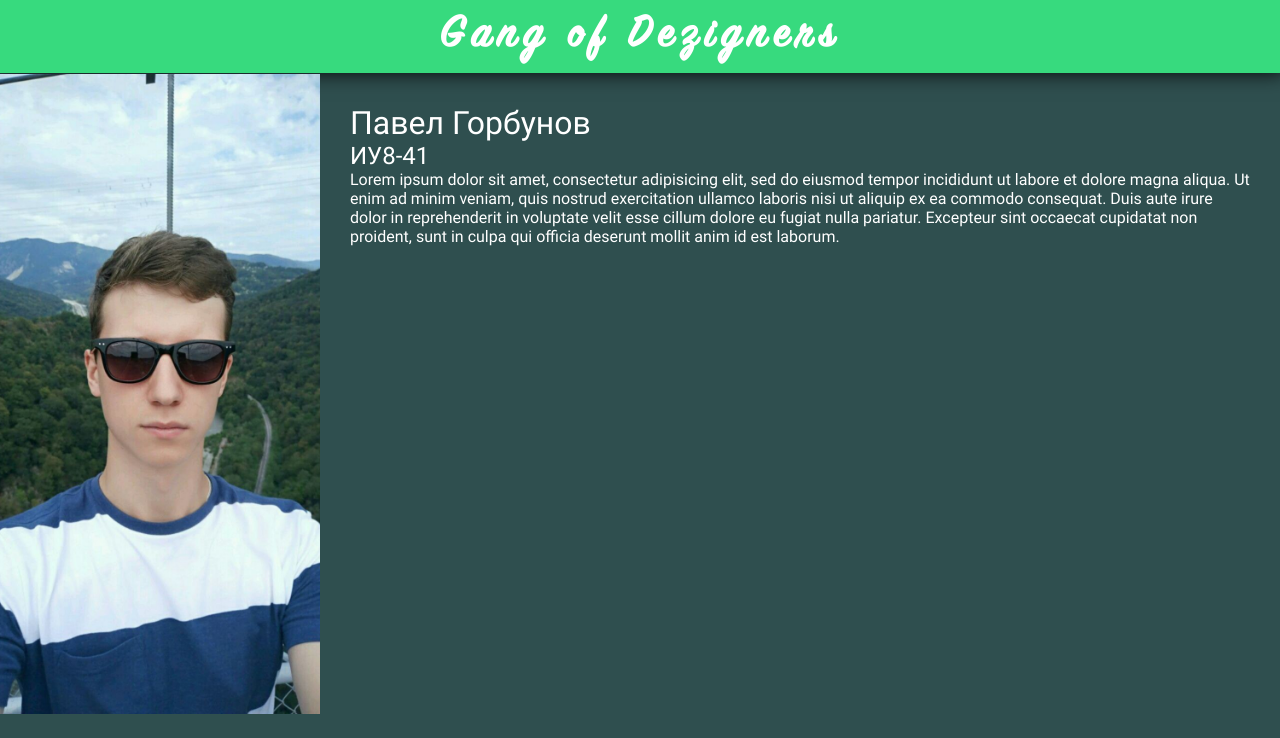
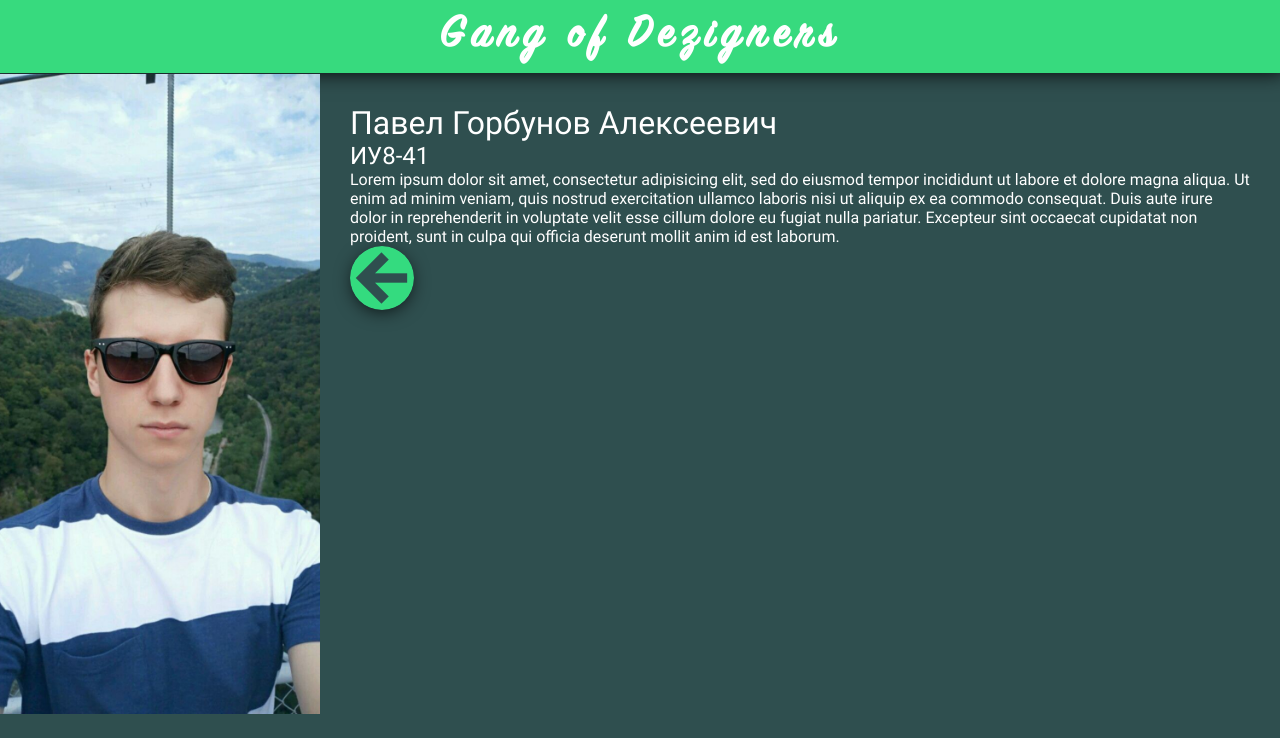
Before and after one commit to BugLight/gang-of-dezigners, a Vue app: page / in a window 1280 px wide. Both pictures are taken after a click on the element 160 px from the left and 393 px from the top of the page. Shown: the top 738 px of the page. Built offline with nearby package versions, Linux system fonts and the light colour scheme.

Commit message:
back button + color nickname

```diff
--- a/src/components/member-detail.js
+++ b/src/components/member-detail.js
@@ -2,7 +2,12 @@ export default {
     props: ['info'],
     computed: {
         fullname () {
-            return this.info.first + ' ' + this.info.last;
+            return this.info.first + '  ' + this.info.last + '  ' + this.info.second;
+        }
+    },
+    methods: {
+        back () {
+            this.$emit('return');
         }
     },
     render (h) {
@@ -10,6 +15,13 @@ export default {
             <h1 class="member-detail__name">{this.fullname}</h1>
             <h2 class="member-detail__group">{this.info.group}</h2>
             <p class="member-detail__desc">{this.info.desc}</p>
+            <a onClick={this.back} class="home_button">
+                <img
+                    src="/static/img/home-button.png"
+                    alt="Home:"
+                    height="64"
+                    width="64"/>
+            </a>
         </div>;
     }
 };
--- a/src/components/member-list.js
+++ b/src/components/member-list.js
@@ -14,6 +14,7 @@ export default {
                     nick: 'talkytitan5127',
                     first: 'Павел',
                     last: 'Горбунов',
+                    second: 'Алексеевич',
                     group: 'ИУ8-41',
                     desc: 'Lorem ipsum dolor sit amet, consectetur adipisicing elit, sed do eiusmod tempor incididunt ut labore et dolore magna aliqua. Ut enim ad minim veniam, quis nostrud exercitation ullamco laboris nisi ut aliquip ex ea commodo consequat. Duis aute irure dolor in reprehenderit in voluptate velit esse cillum dolore eu fugiat nulla pariatur. Excepteur sint occaecat cupidatat non proident, sunt in culpa qui officia deserunt mollit anim id est laborum.',
                     photo: '/static/img/talkytitan5127.jpg',
@@ -22,8 +23,9 @@ export default {
                 {
                     nick: 'pettro98',
                     first: 'Петр',
-                    last: '',
-                    group: '',
+                    last: 'Толкунов',
+                    second: 'Алексеевич',
+                    group: 'ИУ8-41',
                     desc: '',
                     photo: '/static/img/pettro98.jpg',
                     inactive: false
@@ -31,8 +33,9 @@ export default {
                 {
                     nick: 'h1kk4',
                     first: 'Алексей',
-                    last: '',
-                    group: '',
+                    last: 'Долматов',
+                    second: 'Дмитриевич',
+                    group: 'ИУ8-41',
                     desc: '',
                     photo: '/static/img/h1kk42.jpg',
                     inactive: false
@@ -41,7 +44,8 @@ export default {
                     nick: 'buglight',
                     first: 'Даниил',
                     last: 'Жуков',
-                    group: '',
+                    second: 'Михайлович',
+                    group: 'ИУ7-42',
                     desc: '',
                     photo: '/static/img/buglight.png',
                     inactive: false
@@ -63,6 +67,9 @@ export default {
             this.members.forEach(m => {
                 m.inactive = false;
             });
+        },
+        unsetActive () {
+            this.activeMember = null;
         }
 
     },
@@ -84,7 +91,7 @@ export default {
                     <member info={this.activeMember}></member>
                 </div>
                 <div class="member-detail-wrapper">
-                    <member-detail info={this.activeMember}></member-detail>
+                    <member-detail onReturn={this.unsetActive} info={this.activeMember}></member-detail>
                 </div>
             </div> : null}
         </transition>;
--- a/static/main.css
+++ b/static/main.css
@@ -105,7 +105,10 @@ a:visited {
     margin: 0;
     bottom: 20px;
     width: 100%;
-    font-weight: 300;
+    font-weight: 700;
+    color: #00b64f;
+    font-size: 2.5em;
+    text-shadow: 0 0 3px black;
 }
 
 .member__photo {
@@ -169,3 +172,10 @@ a:visited {
 .footer__github > * {
     vertical-align: middle;
 }
+
+.home_button > img {
+  color: #37da7e;
+  cursor: pointer;
+  border-radius: 50%;
+  box-shadow: 0px 4px 20px -5px #000;
+}
```
Also changed, not shown: static/img/home-button.png (added).
